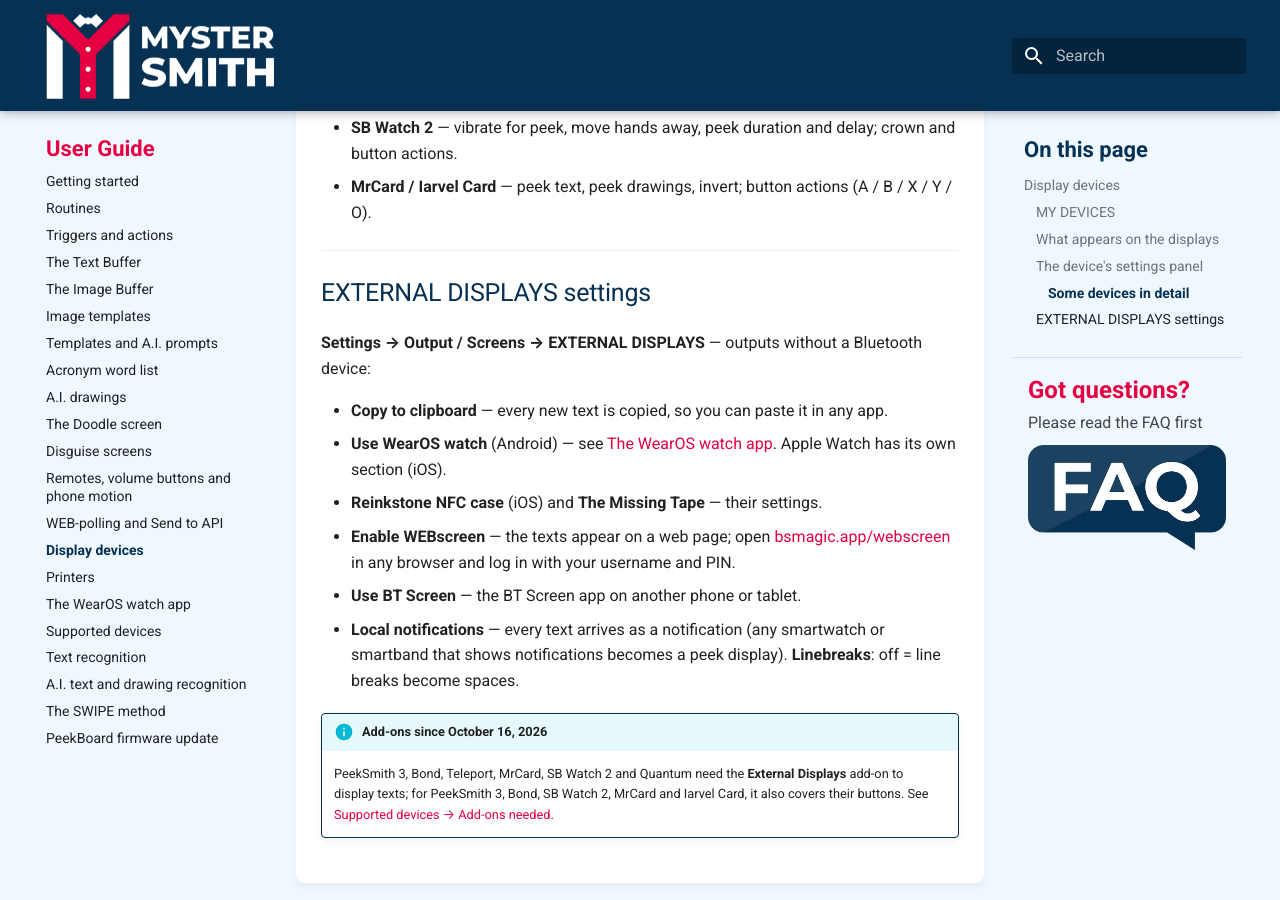
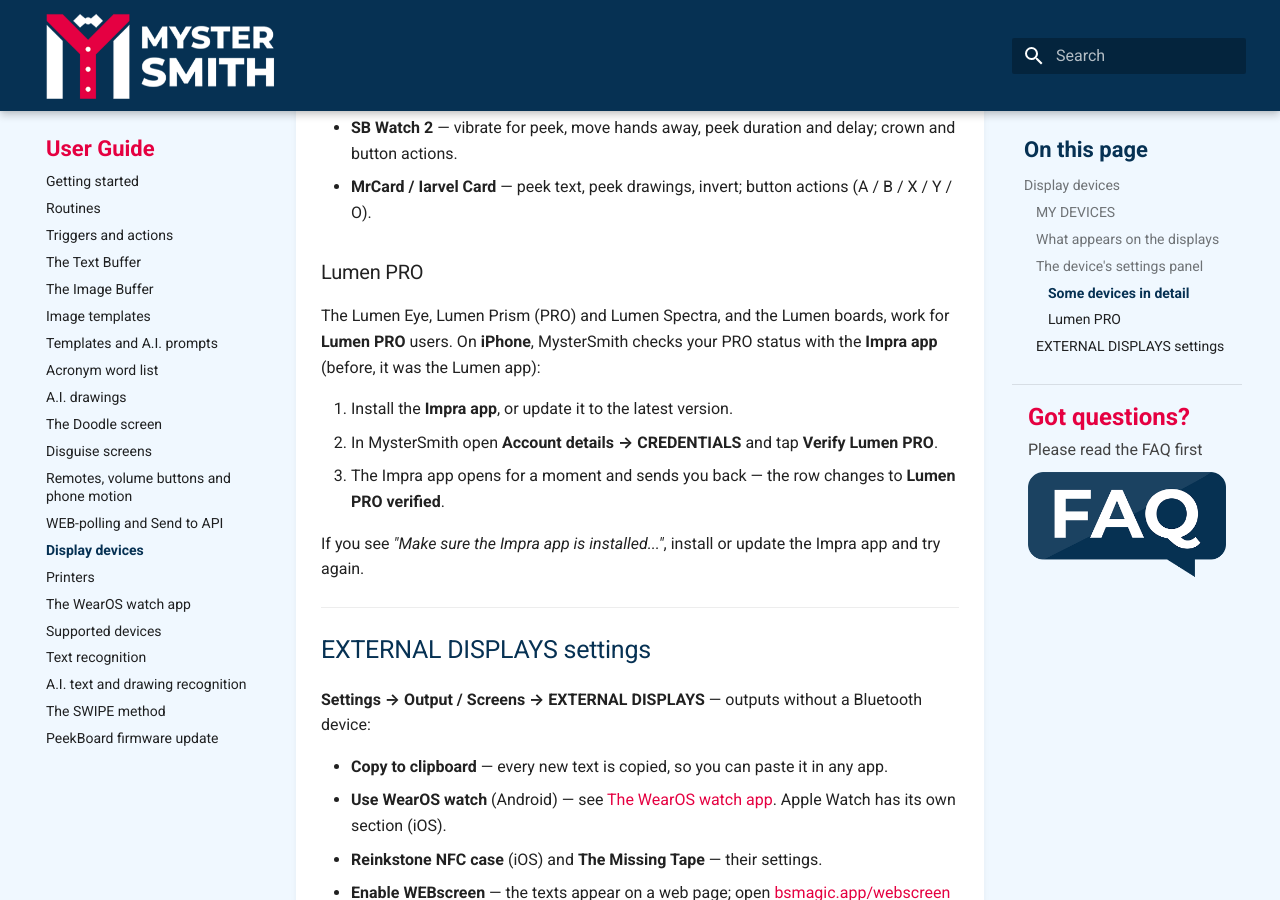
Before and after one commit to ragcsalo/mystersmith-docs, an MkDocs documentation site: the page built from docs/user-guide/display-devices.md, in a window 1280 px wide and 900 px high, scrolled down 2902 px. Built offline with MkDocs 1.6.1 and Material for MkDocs 9.7.7, drawn with Linux system fonts in a browser that asks for light colours.

Commit message:
Lumen PRO on iPhone: verified with the Impra app (Display devices section + What's new line)
Co-Authored-By: Claude Opus 5.5 <noreply@anthropic.com>

```diff
--- a/docs/user-guide/display-devices.md
+++ b/docs/user-guide/display-devices.md
@@ -67,6 +67,16 @@ Most panels are built the same way:
 * **SB Watch 2** — vibrate for peek, move hands away, peek duration and delay; crown and button actions.
 * **MrCard / Iarvel Card** — peek text, peek drawings, invert; button actions (A / B / X / Y / O).
 
+### Lumen PRO
+
+The Lumen Eye, Lumen Prism (PRO) and Lumen Spectra, and the Lumen boards, work for **Lumen PRO** users. On **iPhone**, MysterSmith checks your PRO status with the **Impra app** (before, it was the Lumen app):
+
+1. Install the **Impra app**, or update it to the latest version.
+2. In MysterSmith open **Account details → CREDENTIALS** and tap **Verify Lumen PRO**.
+3. The Impra app opens for a moment and sends you back — the row changes to **Lumen PRO verified**.
+
+If you see *"Make sure the Impra app is installed..."*, install or update the Impra app and try again.
+
 ---
 
 ## EXTERNAL DISPLAYS settings
```
Also changed, not shown: docs/about-mystersmith/whats-new.md (+1 -0 lines).
